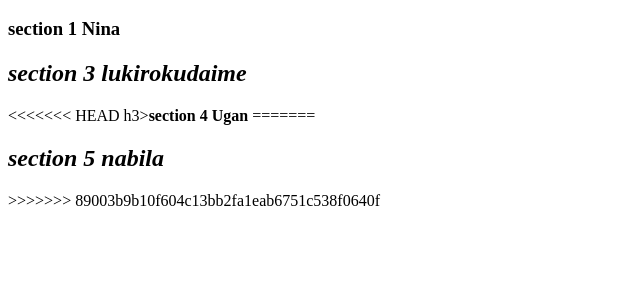
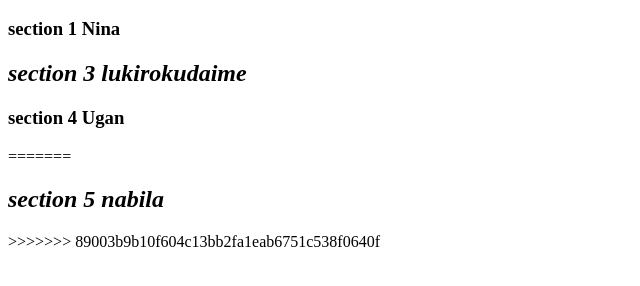
Before and after one commit to ivan-iddo/WorkshopGit, a plain HTML site: page index.html in a window 1280 px wide. Shown: the part 48-334 px from the top of the page, without its empty margins (0-640 px from the left). Drawn offline with Linux system fonts and the light colour scheme.

Commit message:
Update index.html

```diff
--- a/index.html
+++ b/index.html
@@ -6,8 +6,7 @@
 	<h1>Header</h1>
     <h3><b>section 1 Nina</b></h3>
 	<h2><i>section 3 lukirokudaime</i></h2>
-<<<<<<< HEAD
-	h3><b>section 4 Ugan</b></h3>
+	<h3><b>section 4 Ugan</b></h3>
 =======
 	<h2><i>section 5 nabila</i></h2>
 >>>>>>> 89003b9b10f604c13bb2fa1eab6751c538f0640f
```
